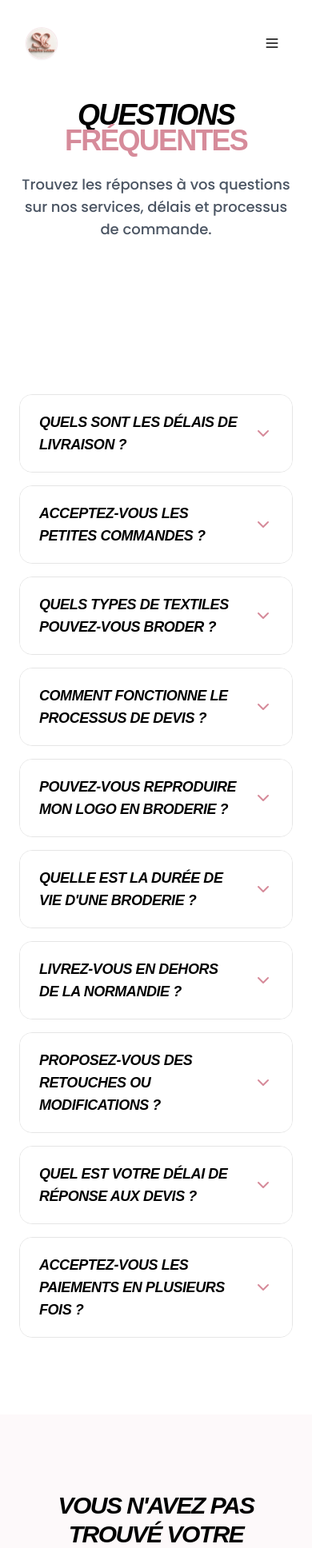
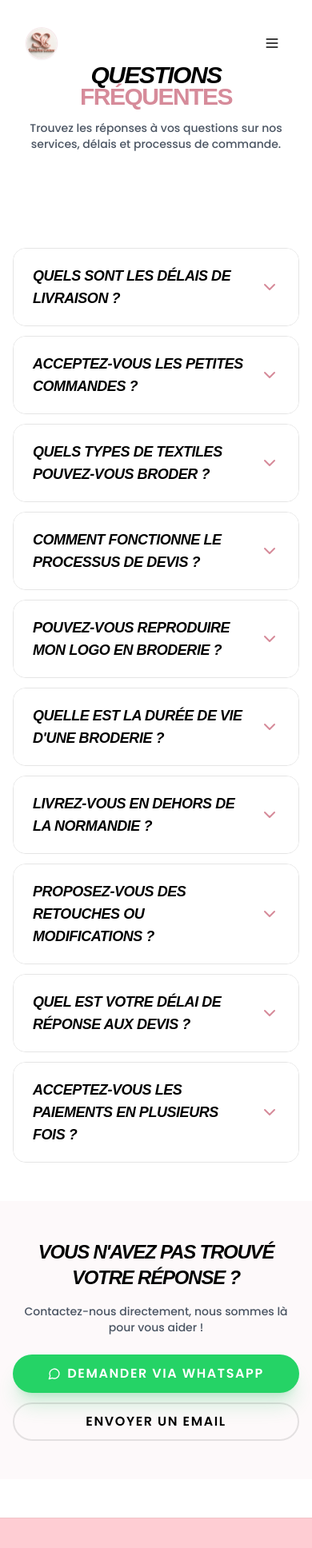
Before and after one commit to Creativityliberty/sandrinecouture, a Next.js app: page /faq in a window 390 px wide. Shown: the top 1936 px of the page at 80% size. Built offline with nearby package versions, Linux system fonts and the light colour scheme; a web font is replaced by a local one.

Commit message:
Améliorer la responsivité sur toutes les pages - harmoniser breakpoints et espacements pour mobile, tablet et desktop

```diff
--- a/app/faq/page.tsx
+++ b/app/faq/page.tsx
@@ -66,13 +66,13 @@ export default function FAQPage() {
       <Navbar />
 
       {/* Hero Section */}
-      <section className="pt-32 pb-16 px-6">
+      <section className="pt-20 sm:pt-28 md:pt-32 pb-12 sm:pb-16 px-4 sm:px-6">
         <div className="max-w-4xl mx-auto text-center animate-in fade-in slide-in-from-bottom-8 duration-1000">
-          <h1 className="text-4xl sm:text-5xl md:text-6xl font-black tracking-tighter mb-6 italic uppercase leading-[0.9]">
+          <h1 className="text-3xl sm:text-4xl md:text-5xl lg:text-6xl font-black tracking-tighter mb-4 sm:mb-6 italic uppercase leading-[0.9]">
             Questions <br />
             <span className="text-primary not-italic">Fréquentes</span>
           </h1>
-          <p className="text-lg text-gray-600 mb-8 font-medium max-w-2xl mx-auto">
+          <p className="text-sm sm:text-base md:text-lg text-gray-600 mb-6 sm:mb-8 font-medium max-w-2xl mx-auto">
             Trouvez les réponses à vos questions sur nos services, délais et
             processus de commande.
           </p>
@@ -80,9 +80,9 @@ export default function FAQPage() {
       </section>
 
       {/* FAQ Section */}
-      <section className="py-24 px-6">
+      <section className="py-12 sm:py-16 md:py-24 px-4 sm:px-6">
         <div className="max-w-3xl mx-auto">
-          <div className="space-y-4">
+          <div className="space-y-3 sm:space-y-4">
             {faqs.map((faq, index) => (
               <FAQItem
                 key={index}
@@ -95,22 +95,22 @@ export default function FAQPage() {
       </section>
 
       {/* CTA Section */}
-      <section className="py-24 px-6 bg-primary/5">
+      <section className="py-12 sm:py-16 md:py-24 px-4 sm:px-6 bg-primary/5">
         <div className="max-w-3xl mx-auto text-center">
-          <h2 className="text-3xl sm:text-4xl font-black tracking-tighter italic uppercase mb-6">
+          <h2 className="text-2xl sm:text-3xl md:text-4xl font-black tracking-tighter italic uppercase mb-4 sm:mb-6">
             Vous n'avez pas trouvé votre réponse ?
           </h2>
-          <p className="text-gray-600 mb-8 font-medium text-lg">
+          <p className="text-gray-600 mb-6 sm:mb-8 font-medium text-sm sm:text-base md:text-lg">
             Contactez-nous directement, nous sommes là pour vous aider !
           </p>
-          <div className="flex flex-col sm:flex-row gap-4 justify-center">
+          <div className="flex flex-col sm:flex-row gap-3 sm:gap-4 justify-center">
             <Link href="/devis" className="no-underline">
               <Button
                 variant="whatsapp"
                 size="lg"
-                className="h-14 px-8 rounded-full shadow-xl uppercase text-[9px] font-black tracking-widest w-full sm:w-auto"
+                className="h-12 sm:h-14 px-6 sm:px-8 rounded-full shadow-xl uppercase text-[9px] sm:text-[10px] font-bold sm:font-black tracking-widest w-full sm:w-auto flex items-center justify-center gap-2"
               >
-                <MessageCircle className="mr-2 w-4 h-4" />
+                <MessageCircle className="w-4 h-4" />
                 Demander via WhatsApp
               </Button>
             </Link>
@@ -121,7 +121,7 @@ export default function FAQPage() {
               <Button
                 variant="outline"
                 size="lg"
-                className="h-14 px-8 rounded-full uppercase text-[9px] font-black tracking-widest w-full sm:w-auto"
+                className="h-12 sm:h-14 px-6 sm:px-8 rounded-full uppercase text-[9px] sm:text-[10px] font-bold sm:font-black tracking-widest w-full sm:w-auto"
               >
                 Envoyer un email
               </Button>
--- a/components/entreprises-page.tsx
+++ b/components/entreprises-page.tsx
@@ -86,30 +86,30 @@ export function EntreprisesPage() {
   ];
 
   return (
-    <div className="pt-32 animate-in fade-in duration-700">
+    <div className="pt-20 sm:pt-28 md:pt-32 animate-in fade-in duration-700">
       {/* HERO SECTION */}
-      <section className="px-6 mb-24">
-        <div className="max-w-7xl mx-auto flex flex-col lg:flex-row gap-16 items-center text-center lg:text-left">
+      <section className="px-4 sm:px-6 mb-12 sm:mb-16 md:mb-24">
+        <div className="max-w-7xl mx-auto flex flex-col lg:flex-row gap-8 sm:gap-12 md:gap-16 items-center text-center lg:text-left">
           <div className="animate-in slide-in-from-left-8 duration-1000 flex flex-col items-center lg:items-start">
-            <div className="inline-flex items-center gap-3 px-4 py-1.5 glass rounded-full text-[9px] font-black tracking-widest uppercase text-primary mb-6">
-              <MapPin className="w-3 h-3" />
+            <div className="inline-flex items-center gap-2 sm:gap-3 px-3 sm:px-4 py-1 sm:py-1.5 glass rounded-full text-[8px] sm:text-[9px] font-black tracking-widest uppercase text-primary mb-4 sm:mb-6">
+              <MapPin className="w-2.5 sm:w-3 h-2.5 sm:h-3" />
               <span>Robertot (76560) • Normandie • Livraison France</span>
             </div>
-            <h1 className="text-4xl md:text-5xl lg:text-5xl font-black tracking-tighter mb-6 italic leading-[0.9] uppercase">
+            <h1 className="text-3xl sm:text-4xl md:text-5xl lg:text-5xl font-black tracking-tighter mb-4 sm:mb-6 italic leading-[0.9] uppercase">
               Uniformes brodés <br />
               <span className="text-primary not-italic">pour entreprises</span>
             </h1>
-            <p className="text-xl md:text-2xl text-gray-800 font-bold mb-6 italic uppercase tracking-tighter leading-tight">
-              Une image d’équipe professionnelle, durable et cohérente.
+            <p className="text-base sm:text-lg md:text-xl lg:text-2xl text-gray-800 font-bold mb-4 sm:mb-6 italic uppercase tracking-tighter leading-tight">
+              Une image d'équipe professionnelle, durable et cohérente.
             </p>
-            <p className="text-base text-gray-500 mb-8 leading-relaxed max-w-xl font-medium">
+            <p className="text-sm sm:text-base text-gray-500 mb-6 sm:mb-8 leading-relaxed max-w-xl font-medium">
               Restaurants, artisans, hôtels, salons, clubs… Je personnalise vos
               tenues avec une broderie nette et résistante : logo, patch, prénom
-              ou fonction. L’objectif : une finition propre, lisible, qui dure
+              ou fonction. L'objectif : une finition propre, lisible, qui dure
               dans le temps.
             </p>
 
-            <div className="flex flex-wrap gap-x-6 gap-y-3 mb-10 py-5 border-y border-black/5">
+            <div className="flex flex-wrap gap-x-4 sm:gap-x-6 gap-y-2 sm:gap-y-3 mb-8 sm:mb-10 py-4 sm:py-5 border-y border-black/5">
               {[
                 "Devis rapide",
                 "Travail soigné",
@@ -118,9 +118,10 @@ export function EntreprisesPage() {
               ].map((check, i) => (
                 <div
                   key={i}
-                  className="flex items-center gap-2 text-[9px] font-black uppercase tracking-widest text-primary"
+                  className="flex items-center gap-1.5 sm:gap-2 text-[8px] sm:text-[9px] font-black uppercase tracking-widest text-primary"
                 >
-                  <CheckCircle2 size={14} /> <span>{check}</span>
+                  <CheckCircle2 size={12} className="sm:w-3.5 sm:h-3.5" />{" "}
+                  <span>{check}</span>
                 </div>
               ))}
             </div>
--- a/components/particuliers-page.tsx
+++ b/components/particuliers-page.tsx
@@ -55,37 +55,38 @@ export function ParticuliersPage() {
   ];
 
   return (
-    <div className="pt-32 animate-in fade-in duration-700">
+    <div className="pt-20 sm:pt-28 md:pt-32 animate-in fade-in duration-700">
       {/* HERO SECTION */}
-      <section className="px-6 mb-24">
-        <div className="max-w-7xl mx-auto flex flex-col lg:flex-row gap-16 items-center text-center lg:text-left">
+      <section className="px-4 sm:px-6 mb-12 sm:mb-16 md:mb-24">
+        <div className="max-w-7xl mx-auto flex flex-col lg:flex-row gap-8 sm:gap-12 md:gap-16 items-center text-center lg:text-left">
           <div className="animate-in slide-in-from-left-8 duration-1000 flex flex-col items-center lg:items-start">
-            <div className="inline-flex items-center gap-3 px-4 py-1.5 glass rounded-full text-[9px] font-black tracking-widest uppercase text-primary mb-6">
-              <MapPin className="w-3 h-3" />
+            <div className="inline-flex items-center gap-2 sm:gap-3 px-3 sm:px-4 py-1 sm:py-1.5 glass rounded-full text-[8px] sm:text-[9px] font-black tracking-widest uppercase text-primary mb-4 sm:mb-6">
+              <MapPin className="w-2.5 sm:w-3 h-2.5 sm:h-3" />
               <span>Robertot (76560) • Normandie • Livraison France</span>
             </div>
-            <h1 className="text-4xl md:text-5xl lg:text-5xl font-black tracking-tighter mb-6 italic leading-[0.9] uppercase">
+            <h1 className="text-3xl sm:text-4xl md:text-5xl lg:text-5xl font-black tracking-tighter mb-4 sm:mb-6 italic leading-[0.9] uppercase">
               Broderie <br />
               <span className="text-primary not-italic">personnalisée</span>
             </h1>
-            <p className="text-xl md:text-2xl text-gray-800 font-bold mb-6 italic uppercase tracking-tighter leading-tight">
+            <p className="text-base sm:text-lg md:text-xl lg:text-2xl text-gray-800 font-bold mb-4 sm:mb-6 italic uppercase tracking-tighter leading-tight">
               Prénoms, cadeaux, bébé : une attention unique.
             </p>
-            <p className="text-base text-gray-500 mb-8 leading-relaxed max-w-xl font-medium">
+            <p className="text-sm sm:text-base text-gray-500 mb-6 sm:mb-8 leading-relaxed max-w-xl font-medium">
               Vous cherchez un cadeau qui marque vraiment ? Je personnalise vos
               textiles avec une broderie propre et résistante : prénom, date,
               petit message, motif… Parfait pour bébé / naissance,
               anniversaires, ou pour vous faire plaisir.
             </p>
 
-            <div className="flex flex-wrap gap-x-6 gap-y-3 mb-10 py-5 border-y border-black/5">
+            <div className="flex flex-wrap gap-x-4 sm:gap-x-6 gap-y-2 sm:gap-y-3 mb-8 sm:mb-10 py-4 sm:py-5 border-y border-black/5">
               {["Devis rapide", "Travail soigné", "Sur-mesure"].map(
                 (check, i) => (
                   <div
                     key={i}
-                    className="flex items-center gap-2 text-[9px] font-black uppercase tracking-widest text-primary"
+                    className="flex items-center gap-1.5 sm:gap-2 text-[8px] sm:text-[9px] font-black uppercase tracking-widest text-primary"
                   >
-                    <CheckCircle2 size={14} /> <span>{check}</span>
+                    <CheckCircle2 size={12} className="sm:w-3.5 sm:h-3.5" />{" "}
+                    <span>{check}</span>
                   </div>
                 ),
               )}
```
